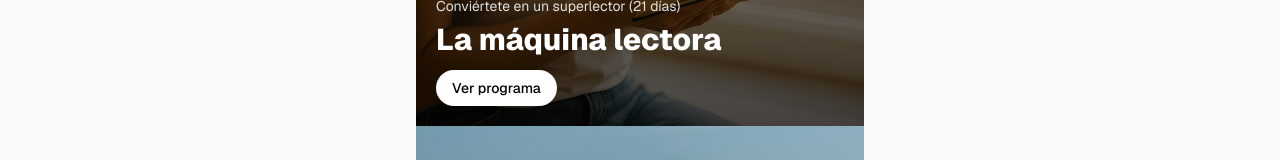
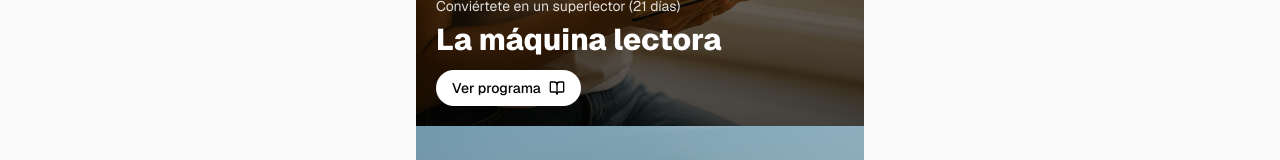
Before and after one commit to samcastella/akira, a Next.js app: page / in a window 1280 px wide. Shown: the part 550-710 px from the top of the page. Built offline with nearby package versions, Linux system fonts and the light colour scheme.

Commit message:
Home: CTA 'Ver programa' con icono por programa e inversión de colores en active; resto intacto

```diff
--- a/src/app/page.tsx
+++ b/src/app/page.tsx
@@ -5,6 +5,7 @@ import Link from 'next/link';
 import Image from 'next/image';
 import ThoughtModal from '@/components/ThoughtModal';
 import { listPrograms } from '@/lib/programs_catalog';
+import { BookOpen, Dumbbell, PiggyBank, Brain, ArrowRight } from 'lucide-react'; // ← iconos
 
 /* =========================
    Tipos y helpers
@@ -68,12 +69,23 @@ function pickImage(ident: string | undefined, index: number) {
   return (ident && mapByKey[ident]) || byIndex[index] || '/reading.jpg';
 }
 
+// ← Mapeo de icono por programa (lectura, burpees, finanzas, meditación)
+function pickIcon(ident?: string) {
+  const k = (ident ?? '').toLowerCase();
+  if (k.includes('lect') || k.includes('read')) return BookOpen;
+  if (k.includes('burp')) return Dumbbell;
+  if (k.includes('fin') || k.includes('sav')) return PiggyBank;
+  if (k.includes('medit') || k.includes('mind')) return Brain;
+  return ArrowRight;
+}
+
 function ProgramCard({ program }: { program: ProgramLike }) {
   const { title, subtitle } = program;
   const ident = program.slug ?? program.key ?? '';
   const href = program.href ?? (ident ? `/habitos?key=${encodeURIComponent(ident)}` : '/habitos');
 
   const image = program.image ?? pickImage(ident, 0);
+  const Icon = pickIcon(ident);
 
   return (
     <Link href={href} className="block group">
@@ -103,10 +115,11 @@ function ProgramCard({ program }: { program: ProgramLike }) {
 
           <div className="mt-3">
             <span
-              className="inline-flex items-center px-4 py-2 rounded-full bg-white text-black text-sm font-medium
-                         group-hover:translate-y-[-1px] transition-transform"
+              className="inline-flex items-center gap-2 px-4 py-2 rounded-full bg-white text-black text-sm font-medium
+                         transition-colors group-active:bg-black group-active:text-white"
             >
               Ver programa
+              <Icon className="h-4 w-4" aria-hidden="true" />
             </span>
           </div>
         </div>
```
